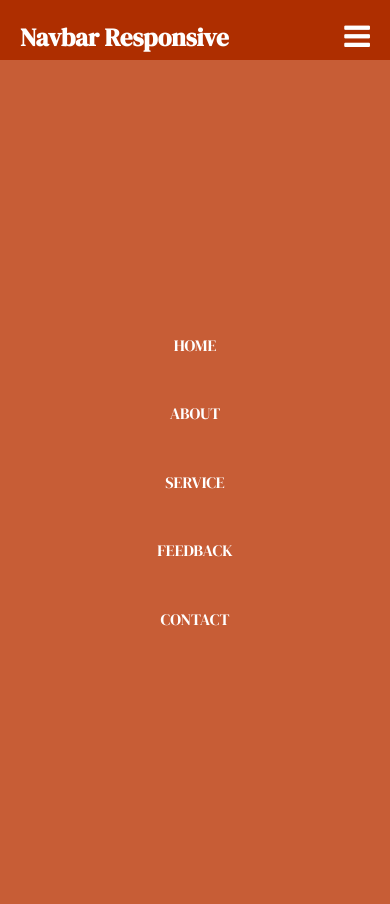
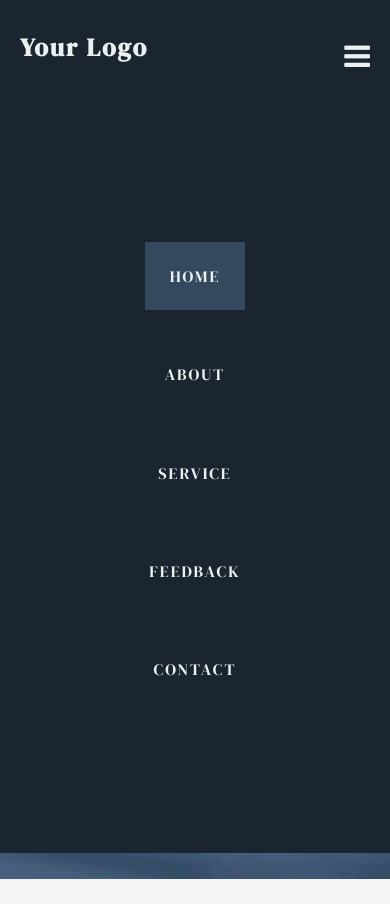
Before and after one commit to Carmelo85S/nav-responsive, a plain HTML site: page index.html in a window 390 px wide. Both pictures are taken after a click on the link 357 px from the left and 37 px from the top of the page. After the commit the page ends 879 px from the top, so only its background shows below. Drawn offline with Linux system fonts and the light colour scheme.

Commit message:
added img background and hero

```diff
--- a/index.html
+++ b/index.html
@@ -14,7 +14,7 @@
 <body>
     <header>
         <nav class="navigation">
-            <h3 class="logo">Navbar Responsive</h3>
+            <h3 class="logo">Your Logo</h3>
             <a href="javascript:void(0);" class="icon" onclick="toggleNav()">
                 <i class="fa fa-bars"></i>
             </a>
@@ -27,6 +27,16 @@
             </ul>
         </nav>
     </header>
+
+    <!-- Hero Section -->
+    <section class="hero">
+        <section class="hero-content">
+            <h1 class="hero-title">Welcome to Our Website</h1>
+            <p class="hero-description">We provide high-quality services to help your business grow and succeed.</p>
+            <a href="#" class="hero-button">Learn More</a>
+        </section>
+    </section>
+
     <script src="script/script.js"></script>
 </body>
 </html>
--- a/style/style.css
+++ b/style/style.css
@@ -6,15 +6,17 @@
     box-sizing: border-box;
 }
 
-header {
-    background-color: rgb(174, 46, 0);
-    padding: 20px;
-}
-
 body {
     font-family: "DM Serif Display", system-ui;
     font-weight: 400;
     font-style: normal;
+    background-color: #f4f4f4;
+}
+
+/* Navbar */
+header {
+    background-color: #1A252F;
+    padding: 20px;
 }
 
 .navigation {
@@ -25,7 +27,8 @@ body {
 
 .logo {
     font-size: 25px;
-    color: white;
+    letter-spacing: 2px;
+    color: #ECF0F1;
 }
 
 .list-container {
@@ -33,43 +36,105 @@ body {
     align-items: center;
 }
 
-.list-container li {
-    margin: 0 10px;
-}
+.list-container li a {
+    letter-spacing: 2px;
+    color: #ECF0F1;
+    padding: 23px 25px;
+    transition: background-color 0.3s ease, color 0.3s ease;
 
-.list-container li a {
-    color: white;
-    padding: 12px 22px;
-    border-radius: 4px;
-    transition: background-color 0.3s ease;
 }
 
 .list-container li a:hover {
-    background-color: rgba(137, 6, 6, 0.411);
+    background-color: #34495E;
+    color: #FFFFFF;
 }
 
 .active {
-    background-color: rgba(137, 6, 6, 0.411);
-    color: rgb(103, 0, 0);
+    background-color: #34495E;
+    color: #e7e4e4;
 }
 
 .icon {
     display: none;
 }
 
-/* Responsive styles */
-@media screen and (min-width:320px) and (max-width: 900px) {
+/* Hero Section */
+.hero {
+    background:url(../image/city-skyline.jpg);
+    color: #1A252F;
+    height: 93vh;
+    display: flex;
+    justify-content: center;
+    align-items: center;
+    text-align: center;
+    padding: 0 20px;
+}
+
+.hero-content {
+    max-width: 800px;
+    width: 100%;
+    min-height: 250px;
+    background-color: rgba(199, 201, 202, 0.444);
+    box-shadow: 2px 2px 10px #1A252F;
+    border-radius: 2px;
+}
+
+.hero-title {
+    font-size: 3rem;
+    margin-bottom: 20px;
+    letter-spacing: 1px;
+}
+
+.hero-description {
+    font-size: 1.2rem;
+    margin-bottom: 50px;
+}
+
+.hero-button {
+    padding: 15px 30px;
+    background-color: #2C3E50;
+    color: #ECF0F1;
+    font-size: 1rem;
+    border-radius: 5px;
+    transition: background-color 0.3s ease;
+}
+
+.hero-button:hover {
+    background-color: #1A252F;
+}
+
+/* Responsive*/
+@media screen and (max-width: 320px){
+    .hero {
+        background: url(../image/city-skyline3.jpg) no-repeat center center;
+        background-size: cover;
+    }
+}
+
+@media screen and (max-width: 600px){
+    .hero {
+        background:url(../image/city-skyline2.jpg)no-repeat center center;
+        background-size: cover;
+    }
+}
+
+@media screen and (min-width: 320px) and (max-width: 1000px) {
+    .navigation {
+        justify-content: space-between;
+    }
+
     .list-container {
         display: none;
         justify-content: center;
+        align-items: center;
         flex-direction: column;
         width: 100%;
-        height: 100%;
+        height: 90vh;
         position: absolute;
-        background-color: rgb(199, 93, 54);
-        top: 60px;
+        background-color: #1A252F;
+        top: 93px;
         left: 0;
-        gap:50px;
+        gap: 80px;
     }
 
     .list-container.show {
@@ -79,11 +144,20 @@ body {
     .icon {
         display: block;
         font-size: 30px;
-        color: white;
+        color: #ECF0F1;
+        margin-top: 20px;
         cursor: pointer;
     }
 
-    .active{
-        background-color: inherit;
+    .hero-title {
+        font-size: 2.5rem;
+    }
+
+    .hero-description {
+        font-size: 1rem;
+    }
+
+    .hero-button {
+        padding: 12px 25px;
     }
 }
```
Also changed, not shown: image/city-skyline.jpg (added), image/city-skyline1.jpg (added), image/city-skyline2.jpg (added), image/city-skyline3.jpg (added).
